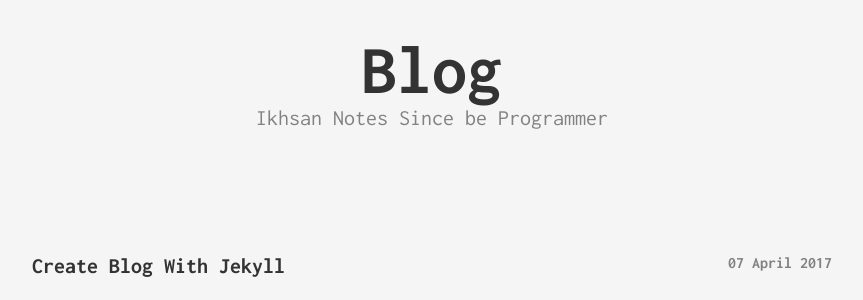
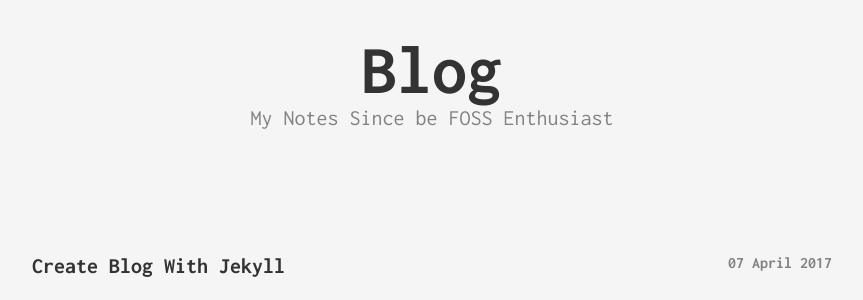
Before and after one commit to iputra/iputra.github.io, a Jekyll site: the page built from index.html, in a window 1280 px wide. Shown: the part 244-544 px from the top of the page, without its empty margins (208-1071 px from the left). Built offline with Jekyll 4.4.1, drawn with Linux system fonts in a browser that asks for light colours.

Commit message:
change subtitle

```diff
--- a/index.html
+++ b/index.html
@@ -1,7 +1,7 @@
 ---
 layout: page
 title: Blog
-subtitle: Ikhsan Notes Since be Programmer
+subtitle: My Notes Since be FOSS Enthusiast
 sitemap:
   priority: 0.9
 ---
```
Also changed, not shown: 3 other files.
